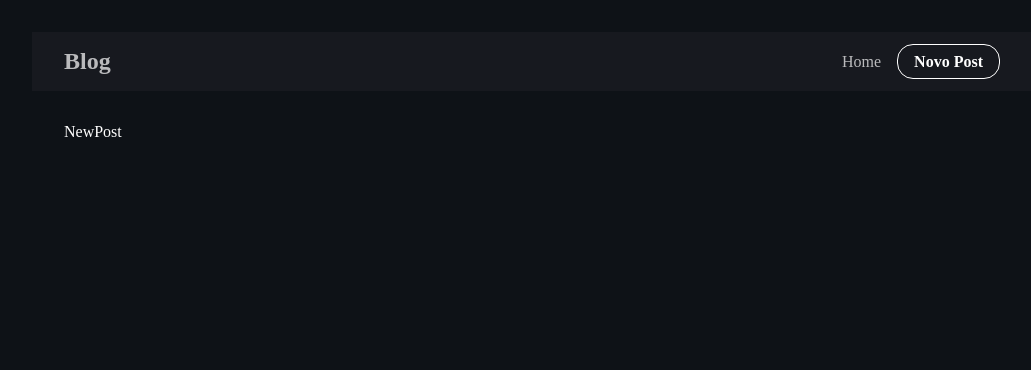
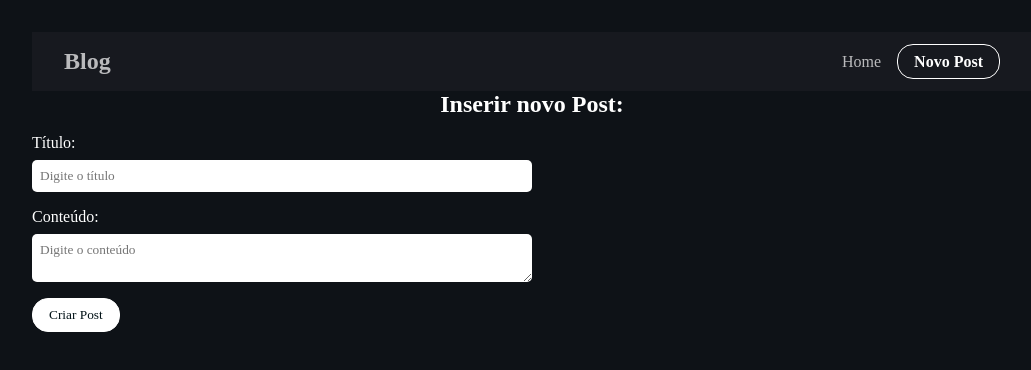
Before and after one commit to elissandroa/react-projects, a React (Vite) app in the folder blog_com_axios/: page /new in a window 1280 px wide. Shown: the top 370 px of the page, without its empty margins (108-1139 px from the left). Built offline with nearby package versions, Linux system fonts and the light colour scheme; a web font is replaced by a local one.

Commit message:
Form insert data

```diff
--- a/blog_com_axios/src/pages/NewPost/index.jsx
+++ b/blog_com_axios/src/pages/NewPost/index.jsx
@@ -2,6 +2,32 @@ import './styles.css';
 
 export const NewPost = () => {
   return (
-    <div className='container'>NewPost</div>
+    <div className='new-post'>
+      <h2>Inserir novo Post:</h2>
+      <form>
+        <div className="form-control">
+          <label htmlFor="title">Título:</label>
+          <input
+            type="text"
+            name='title'
+            id='title'
+            placeholder='Digite o título'
+          />
+        </div>
+        <div className="form-control">
+          <label htmlFor="body">Conteúdo:</label>
+          <textarea
+            name='body'
+            id='body'
+            placeholder='Digite o conteúdo'
+          ></textarea>
+        </div>
+        <input
+          type="submit"
+          value='Criar Post'
+          className='btn'
+        />
+      </form>
+    </div>
   )
 }
--- a/blog_com_axios/src/pages/NewPost/styles.css
+++ b/blog_com_axios/src/pages/NewPost/styles.css
@@ -0,0 +1,27 @@
+.new-post h2 {
+    text-align: center;
+    margin-bottom: 1rem;
+}
+
+form {
+    max-width: 500px;
+    margin-top: 0 auto;
+    width: 100%;
+}
+
+.form-control {
+    display: flex;
+    flex-direction: column;
+    margin-bottom: 1rem;
+}
+
+.form-control label {
+    margin-bottom: 0.5rem;
+}
+
+.form-control input,
+.form-control textarea {
+  padding: 0.5rem;
+  border-radius: 5px;
+  border: none;
+}
```
